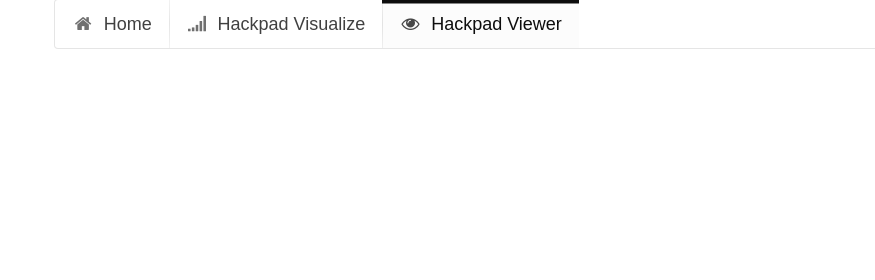
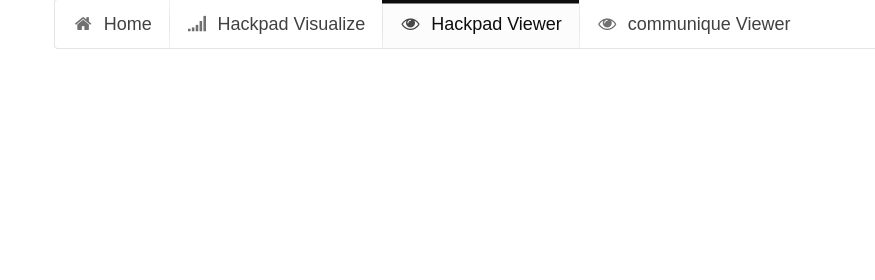
Before and after one commit to g0v/g0vTxT, a website: page views/hackpadViewer.html in a window 1280 px wide. Shown: the top 280 px of the page, 0-875 px from the left. Drawn offline with Linux system fonts and the light colour scheme; no server answers.

Commit message:
+communiqueviewer

```diff
--- a/views/hackpadViewer.html
+++ b/views/hackpadViewer.html
@@ -26,6 +26,9 @@
             <a class="active item" href="hackpadViewer.html">
                 <i class="unhide icon"></i> Hackpad Viewer
             </a>
+            <a class="item" href="communiqueViewer.html">
+                <i class="unhide icon"></i> communique Viewer
+            </a>
         </div>
 
         <div id="container">
```
